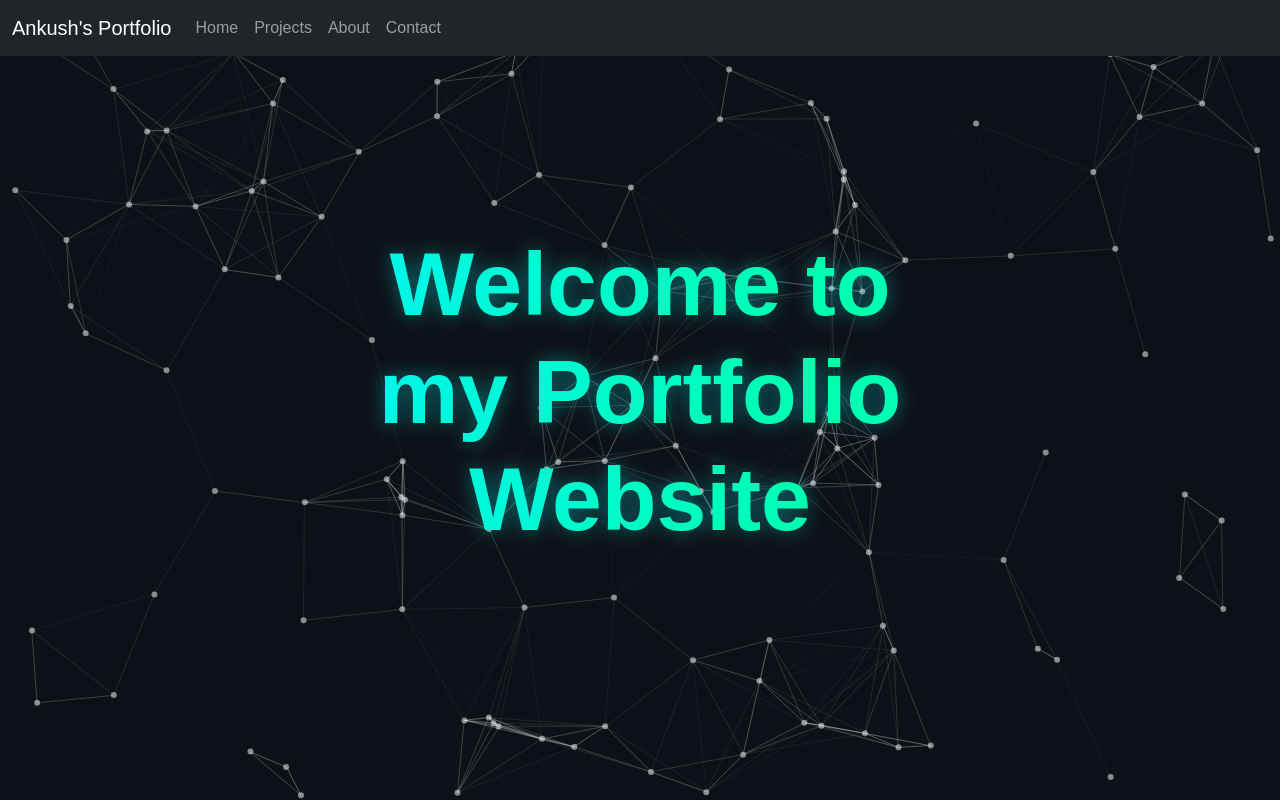
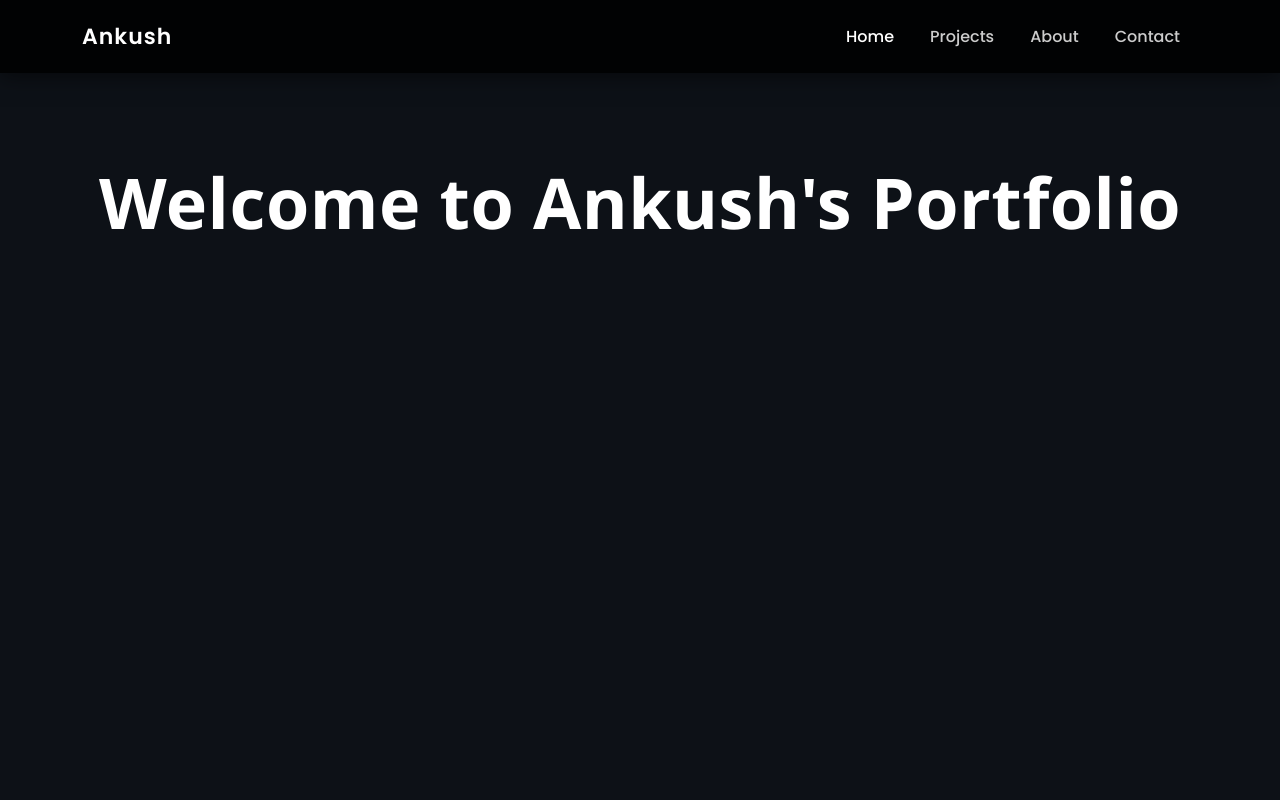
Before and after one commit to ankushh1196-cloud/django-portfolio, a Django app: template template/home.html in a window 1280 px wide. Run offline with Django 5.2, Linux system fonts and the light colour scheme; the template is opened without the code that fills it, so the values that code supplies are empty.

Commit message:
Update home.html

```diff
--- a/template/home.html
+++ b/template/home.html
@@ -1,159 +1,37 @@
-<!doctype html>
-<html lang="en">
-<head>
+{% extends "base.html" %}
 
-<meta charset="utf-8">
-<meta name="viewport" content="width=device-width, initial-scale=1">
+{% block homeactive %}active{% endblock %}
 
-<link href="https://cdn.jsdelivr.net/npm/bootstrap@5.3.8/dist/css/bootstrap.min.css" rel="stylesheet">
-<script defer src="https://cdn.jsdelivr.net/npm/bootstrap@5.3.8/dist/js/bootstrap.bundle.min.js"></script>
-
-<title>Home</title>
+{% block body %}
 
 <style>
 body{
  margin:0;
- overflow:hidden;
- font-family:Arial, sans-serif;
  background:#0d1117;
 }
 
-/* particles background */
-#particles-js{
- position:fixed;
- width:100%;
- height:100%;
- top:0;
- left:0;
- z-index:-1;
+/* center but slightly top */
+.hero{
+ height:80vh; /* reduced so it moves up */
+ display:flex;
+ justify-content:center;
+ align-items:flex-start; /* 🔥 moves text upward */
+ padding-top:100px; /* adjust this if needed */
+ text-align:center;
+ color:white;
 }
 
-/* navbar above background */
-.navbar{
- z-index:2;
- position:relative;
-}
-
-/* centered hero text */
-.hero-text{
- position:absolute;
- top:50%;
- left:50%;
- transform:translate(-50%,-50%);
- text-align:center;
- z-index:2;
- animation:fadeIn 2s ease forwards;
-}
-
-/* main title */
+/* heading style */
 .title{
- font-size:clamp(40px,7vw,90px);
- font-weight:800;
- background:linear-gradient(90deg,#00f0ff,#00ff9d,#00f0ff);
- background-size:200% auto;
- color:transparent;
- -webkit-background-clip:text;
- background-clip:text;
- animation:shine 6s linear infinite;
- text-shadow:0 0 20px rgba(0,255,255,0.4);
-}
-
-/* subtitle */
-.subtitle{
- color:#cfcfcf;
- font-size:clamp(16px,2vw,24px);
- letter-spacing:3px;
- margin-top:10px;
- opacity:0.85;
-}
-
-/* animations */
-@keyframes shine{
- to{ background-position:200% center; }
-}
-
-@keyframes fadeIn{
- from{
-  opacity:0;
-  transform:translate(-50%,-30%);
- }
- to{
-  opacity:1;
-  transform:translate(-50%,-50%);
- }
+ font-size:clamp(35px,6vw,70px);
+ font-weight:900;
+ font-family: 'Segoe UI', sans-serif;
+ letter-spacing: 0.5px;
 }
 </style>
 
-</head>
-
-<body>
-
-<div id="particles-js"></div>
-
-<nav class="navbar navbar-expand-lg navbar-dark bg-dark">
-<div class="container-fluid">
-
-<a class="navbar-brand" href="/home">Ankush's Portfolio</a>
-
-<button class="navbar-toggler" type="button" data-bs-toggle="collapse" data-bs-target="#nav">
-<span class="navbar-toggler-icon"></span>
-</button>
-
-<div class="collapse navbar-collapse" id="nav">
-
-<ul class="navbar-nav me-auto">
-
-<li class="nav-item">
-<a class="nav-link {% block homeactive %}{% endblock %}" href="/home">Home</a>
-</li>
-
-<li class="nav-item">
-<a class="nav-link {% block projectsactive %}{% endblock %}" href="/project">Projects</a>
-</li>
-
-<li class="nav-item">
-<a class="nav-link {% block aboutactive %}{% endblock %}" href="/about">About</a>
-</li>
-
-<li class="nav-item">
-<a class="nav-link {% block contactactive %}{% endblock %}" href="/contact">Contact</a>
-</li>
-
-</ul>
-</div>
-</div>
-</nav>
-
-<div class="hero-text">
-<h1 class="title">Welcome to my Portfolio Website</h1>
-<p class="subtitle"></p>
+<div class="hero">
+  <h1 class="title">Welcome to Ankush's Portfolio</h1>
 </div>
 
-<script src="https://cdn.jsdelivr.net/npm/particles.js"></script>
-
-<script>
-particlesJS("particles-js",{
-particles:{
-number:{value:100},
-color:{value:"#ffffff"},
-shape:{type:"circle"},
-opacity:{value:0.5},
-size:{value:3},
-line_linked:{
-enable:true,
-distance:150,
-color:"#ffffff",
-opacity:0.4,
-width:1
-},
-move:{enable:true,speed:2}
-},
-interactivity:{
-events:{onhover:{enable:true,mode:"grab"}},
-modes:{grab:{distance:140,line_linked:{opacity:0.5}}}
-}
-});
-</script>
-
-</body>
-</html>
+{% endblock %}
```
